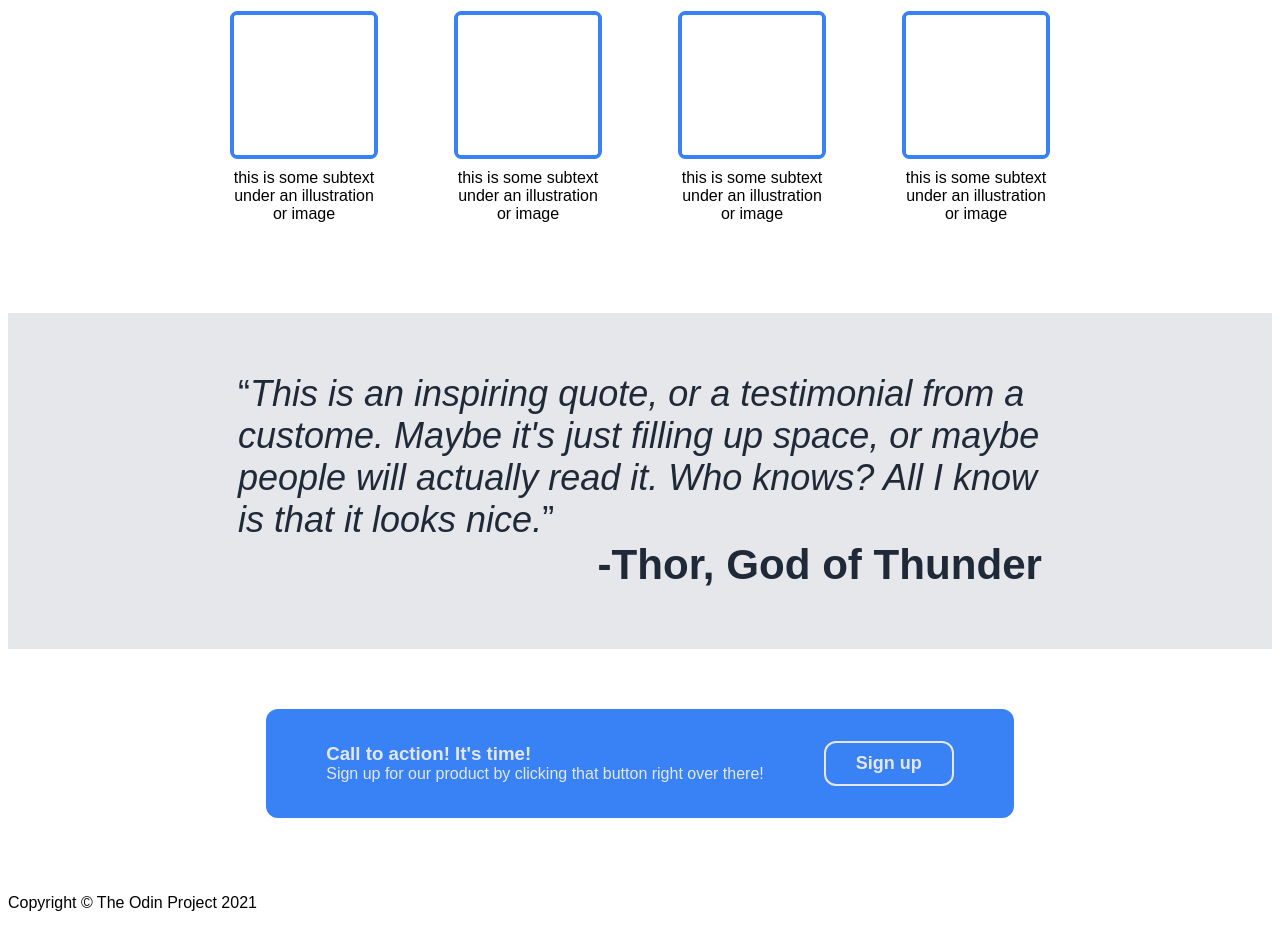
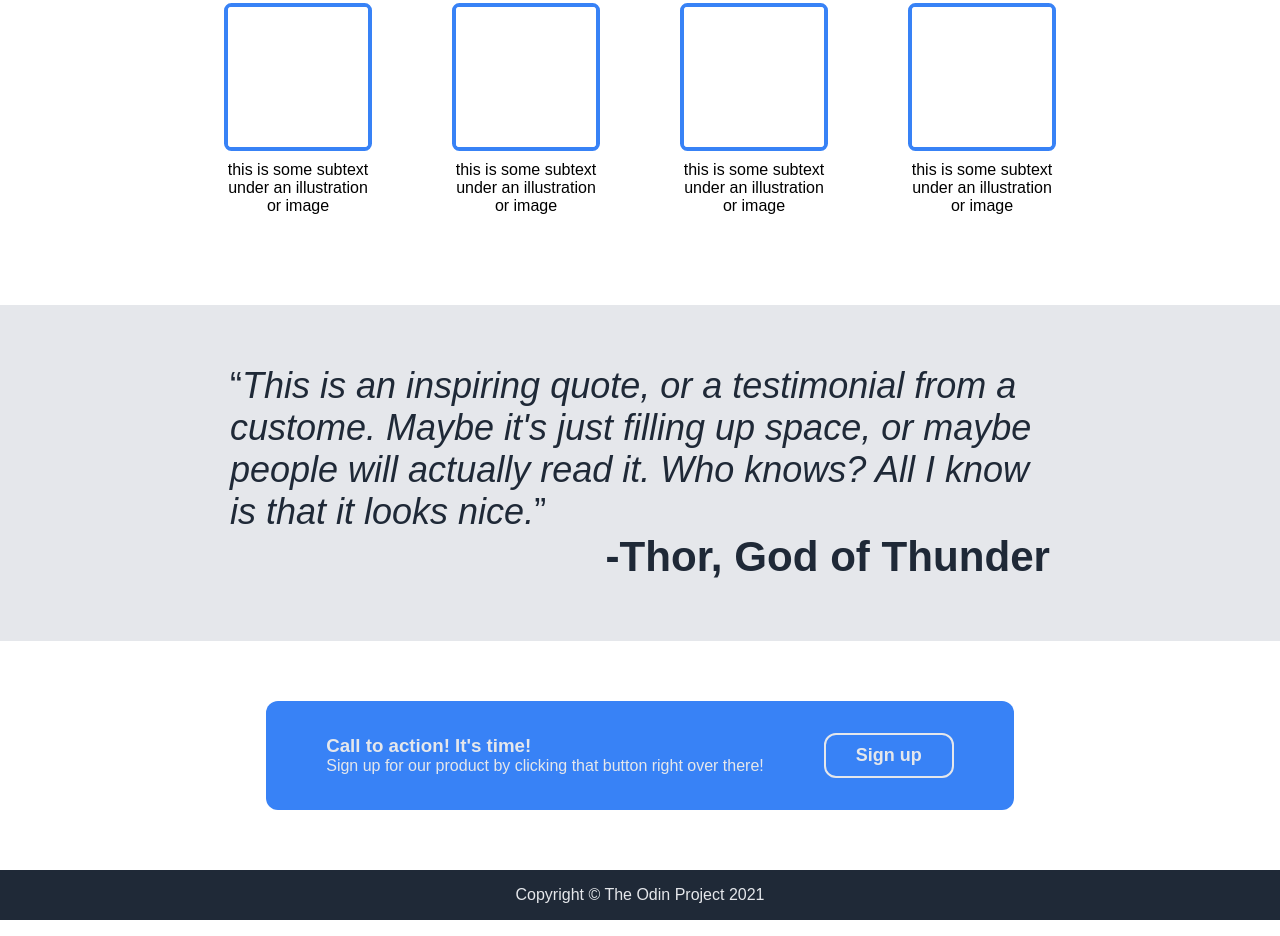
Before and after one commit to d-4n13l/odin-landing-page, a plain HTML site: page index.html in a window 1280 px wide. Shown: the part 605-1541 px from the top of the page. Drawn offline with Linux system fonts and the light colour scheme.

Commit message:
Add footer section + update README.md

```diff
--- a/css/styles.css
+++ b/css/styles.css
@@ -2,6 +2,7 @@ body {
     font-family: Arial, Helvetica, sans-serif;
     display: flex;
     flex-direction: column;
+    margin: 0px;
 }
 
 .header {
@@ -156,7 +157,7 @@ button {
     padding-left: 60px;
 }
 
-.cb-left>* {
+.cb-left > * {
     margin-top: 0;
     margin-bottom: 0;
 }
@@ -173,6 +174,13 @@ button {
     border: 2px solid #e5e7eb;
 }
 
+.footer {
+    background-color: #1f2937;
+    display: flex;
+    justify-content: center;
+    color: #e5e7eb;
+}
+
 a {
     text-decoration: none;
     font-size: 18px;
```
Also changed, not shown: 1 other file.
